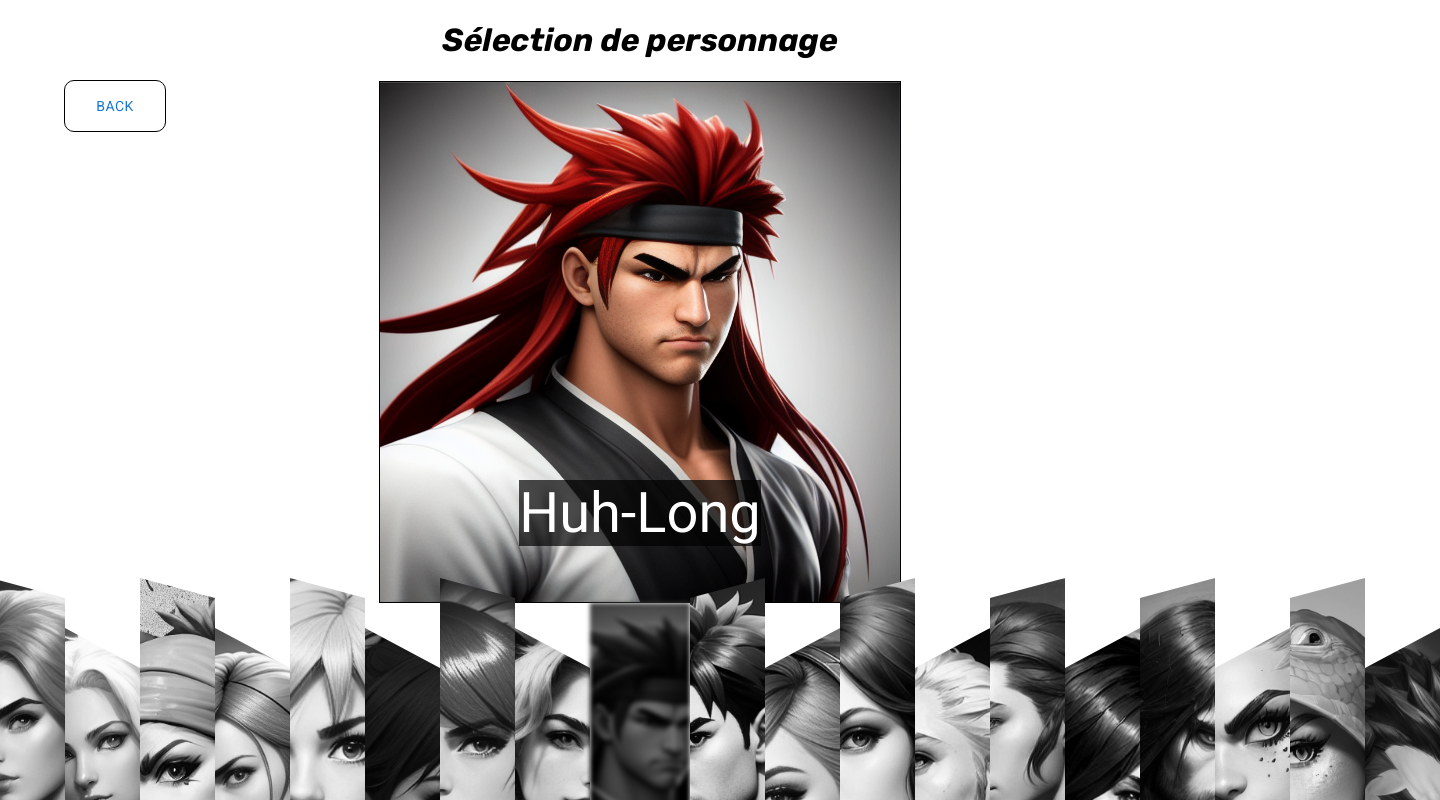
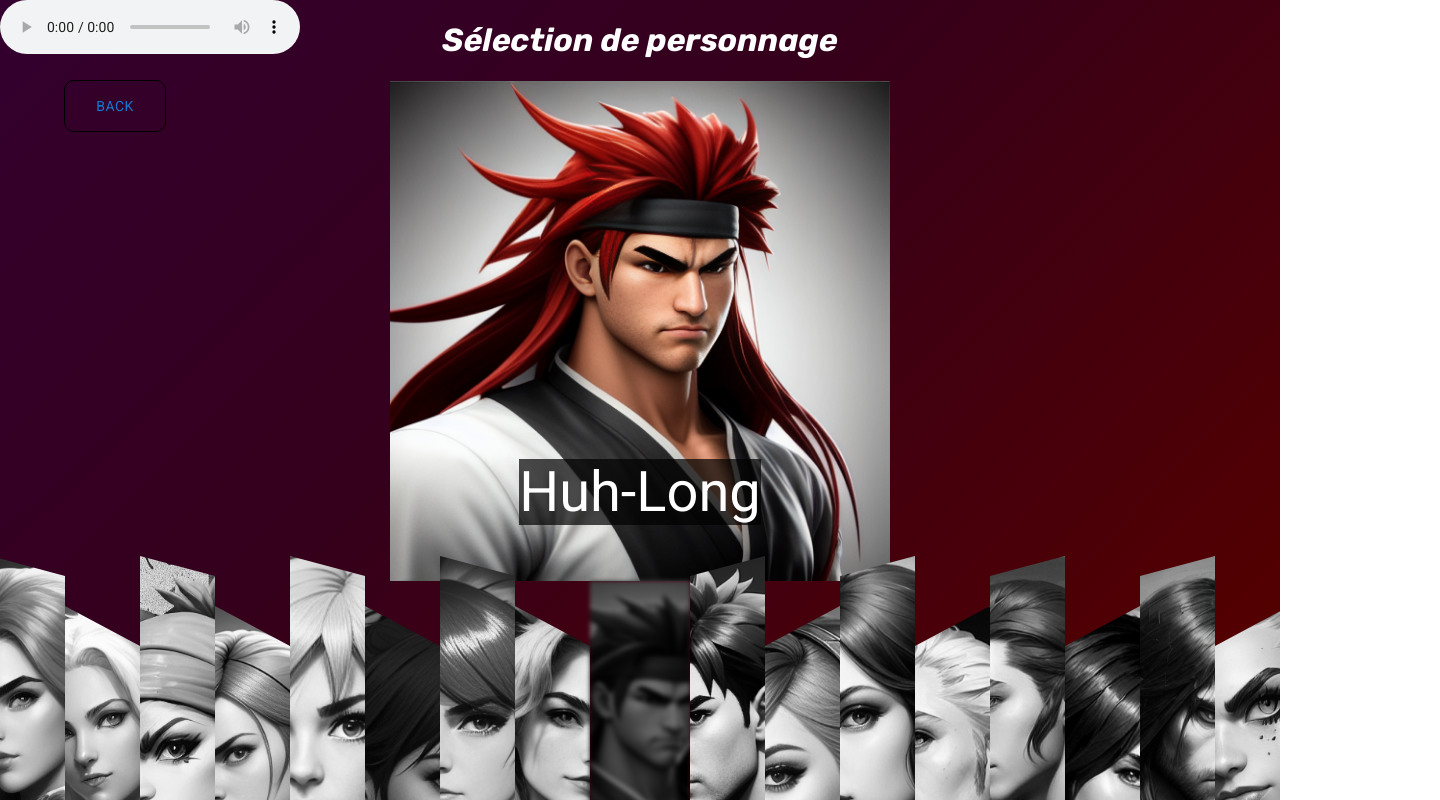
Before and after one commit to Papipaps/joystash-app, a React (Vite) app: page /showcase in a window 1280 px wide. Both pictures are taken after a click on the button 545 px from the left and 425 px from the top of the page. Shown: the top 800 px of the page, 1440 px wide, since content can reach past the window. Built offline with nearby package versions, Linux system fonts and the light colour scheme.

Commit message:
music addition

```diff
--- a/src/components/UNIB.tsx
+++ b/src/components/UNIB.tsx
@@ -1,10 +1,9 @@
-import { useContext } from "react";
+import { useContext, useEffect, useRef, useState } from "react";
 import Fighters from "../assets/characters/fighter-exports";
 import CharactersGrid, { Character } from "./characters-grid";
 import { SelectionContext } from "./selection-provider";
+import "../styles/UNIB.css";
 
-function UNIB() {
-  const { selected } = useContext(SelectionContext);
 const characters = [
   { id: 1, name: "Huh-Long", img: Fighters.fighter1 },
   { id: 2, name: "Tara", img: Fighters.fighter2 },
@@ -25,15 +24,35 @@ function UNIB() {
   { id: 17, name: "Rick", img: Fighters.fighter17 },
   { id: 18, name: "Neewa", img: Fighters.fighter18 },
   { id: 19, name: "Ildia", img: Fighters.fighter19 },
-    { id: 20, name: "Sarros", img: Fighters.fighter20},
+  { id: 20, name: "Sarros", img: Fighters.fighter20 },
 ];
+function UNIB() {
+  const { selected } = useContext(SelectionContext);
+  const audioRef = useRef<HTMLAudioElement>(null);
 
   const character: Character | undefined = characters.find(
     ({ id }) => id === selected
   );
+
+  useEffect(() => {
+    if (audioRef.current) {
+      audioRef.current.volume = 0.1;
+      audioRef.current?.play();
+    }
+    return () => {
+      audioRef.current?.pause();
+    };
+  }, []);
+
   return (
-    <div>
-      <h1>Sélection de personnage</h1>
+    <main className="selection-background">
+      <audio
+        style={{ position: "fixed" }}
+        src="src/assets/audio/FunkyOne.mp3"
+        ref={audioRef}
+        controls
+      ></audio>
+      <h1 style={{ color: "white" }}>Sélection de personnage</h1>
       <div
         style={{
           display: "flex",
@@ -47,7 +66,6 @@ function UNIB() {
             justifyContent: "center",
             alignItems: "center",
             position: "relative",
-            border: "1px solid black",
           }}
         >
           <p
@@ -55,19 +73,19 @@ function UNIB() {
               zIndex: "10",
               color: "white",
               position: "absolute",
-              bottom:'0',
+              bottom: "0",
               textAlign: "center",
               fontSize: "3.5rem",
-              background:'rgba(0,0,0,0.7)'
+              background: "rgba(0,0,0,0.7)",
             }}
           >
             {character?.name}
           </p>
-          <img src={character?.img} />
+          <img style={{ width: "500px" }} src={character?.img} />
         </div>
         <CharactersGrid characters={characters} />
       </div>
-    </div>
+    </main>
   );
 }
 
--- a/src/components/characters-grid.tsx
+++ b/src/components/characters-grid.tsx
@@ -27,6 +27,8 @@ function randomDuration(index: number) {
 function CharactersGrid(props: Props) {
   gsap.registerPlugin(ScrollTrigger);
   const [isHovering, setIsHovering] = useState<boolean>();
+  const [audio, setAudio] = useState<HTMLAudioElement>();
+  const [selectedAudio, setSelectedAudio] = useState<HTMLAudioElement>();
   const { selected, setSelected } = useContext(SelectionContext);
   const { characters } = props;
 
@@ -48,6 +50,14 @@ function CharactersGrid(props: Props) {
 
   const handleMouseLeave = () => {
     setIsHovering(false);
+  };
+
+  const handleSelection = (character: Character) => {
+    setSelected(character.id);
+    selectedAudio?.play();
+  };
+  const handleCharacterHover = () => {
+    audio?.play();
   };
 
   function animateLeftAndRight() {
@@ -99,6 +109,14 @@ function CharactersGrid(props: Props) {
   }
 
   useEffect(() => {
+    const hoverSound = new Audio("src/assets/audio/select(1).wav");
+    const selectSound = new Audio("src/assets/audio/select(2).wav");
+    hoverSound.volume = 0.3;
+    setSelectedAudio(selectSound);
+    setAudio(hoverSound);
+  }, []);
+
+  useEffect(() => {
     let interval: number;
     let index: number;
     if (isHovering && randomIconRef.current) {
@@ -132,7 +150,8 @@ function CharactersGrid(props: Props) {
             (character) =>
               character && (
                 <div
-                onClick={() => setSelected(character.id)}
+                  onMouseEnter={handleCharacterHover}
+                  onClick={() => handleSelection(character)}
                   className="grid-icon"
                 >
                   <img src={character.img} />
@@ -156,9 +175,8 @@ function CharactersGrid(props: Props) {
             (character) =>
               character && (
                 <div
-                onClick={() => {
-                  setSelected(character.id);
-                }}
+                  onMouseEnter={handleCharacterHover}
+                  onClick={() => handleSelection(character)}
                   className="grid-icon"
                 >
                   <img src={character.img} />
--- /dev/null
+++ b/src/styles/UNIB.css
@@ -0,0 +1,22 @@
+main{
+    overflow: hidden;
+    height: 100vh;
+    width: 100vw;
+}
+.selection-background {
+    background: linear-gradient(-45deg,  #1f0303, #530000, #35001b, #330033, #000000);
+    background-size: 200% 200%;
+    animation: gradient 15s ease infinite;
+  }
+
+  @keyframes gradient {
+    0% {
+      background-position: 0% 50%;
+    }
+    50% {
+      background-position: 100% 50%;
+    }
+    100% {
+      background-position: 0% 50%;
+    }
+  }
```
Also changed, not shown: 1 other file (tests, documents, lock files or other folders). Lines whose indentation alone changed are shown as unchanged.
